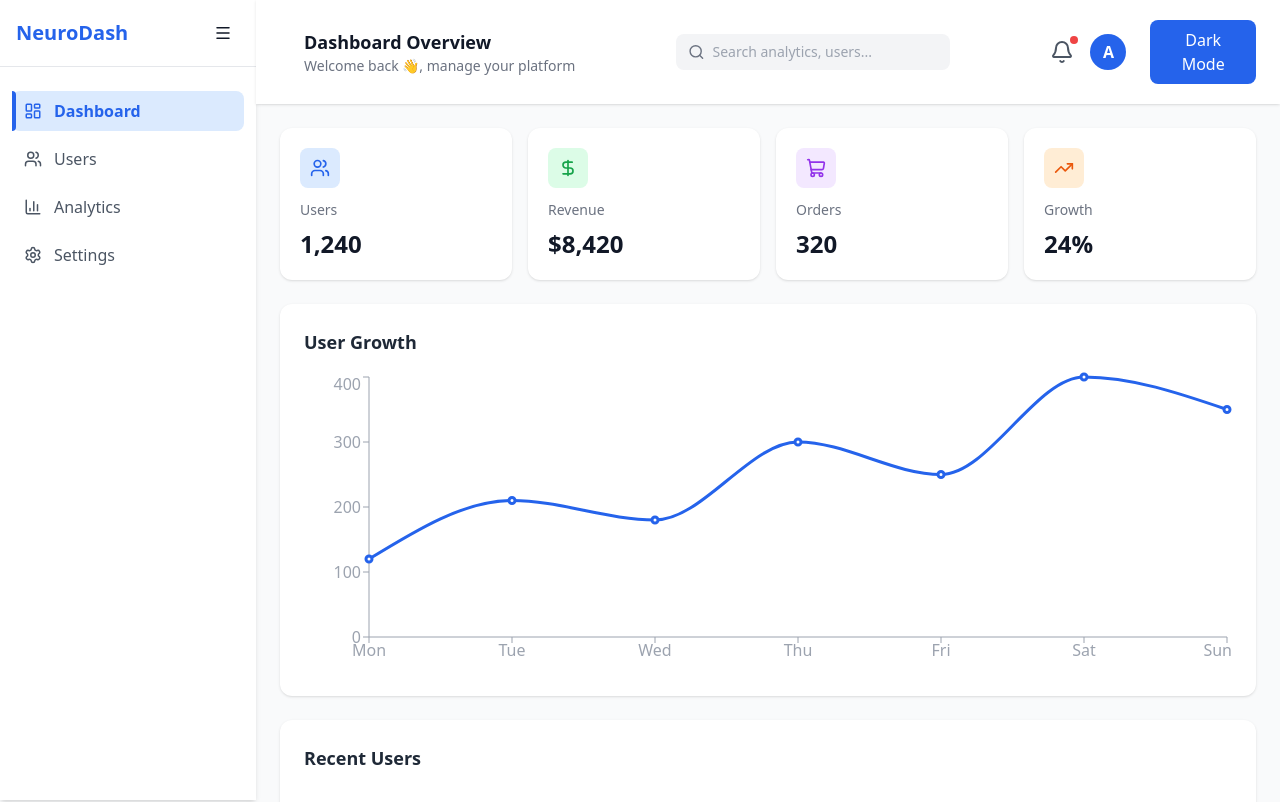
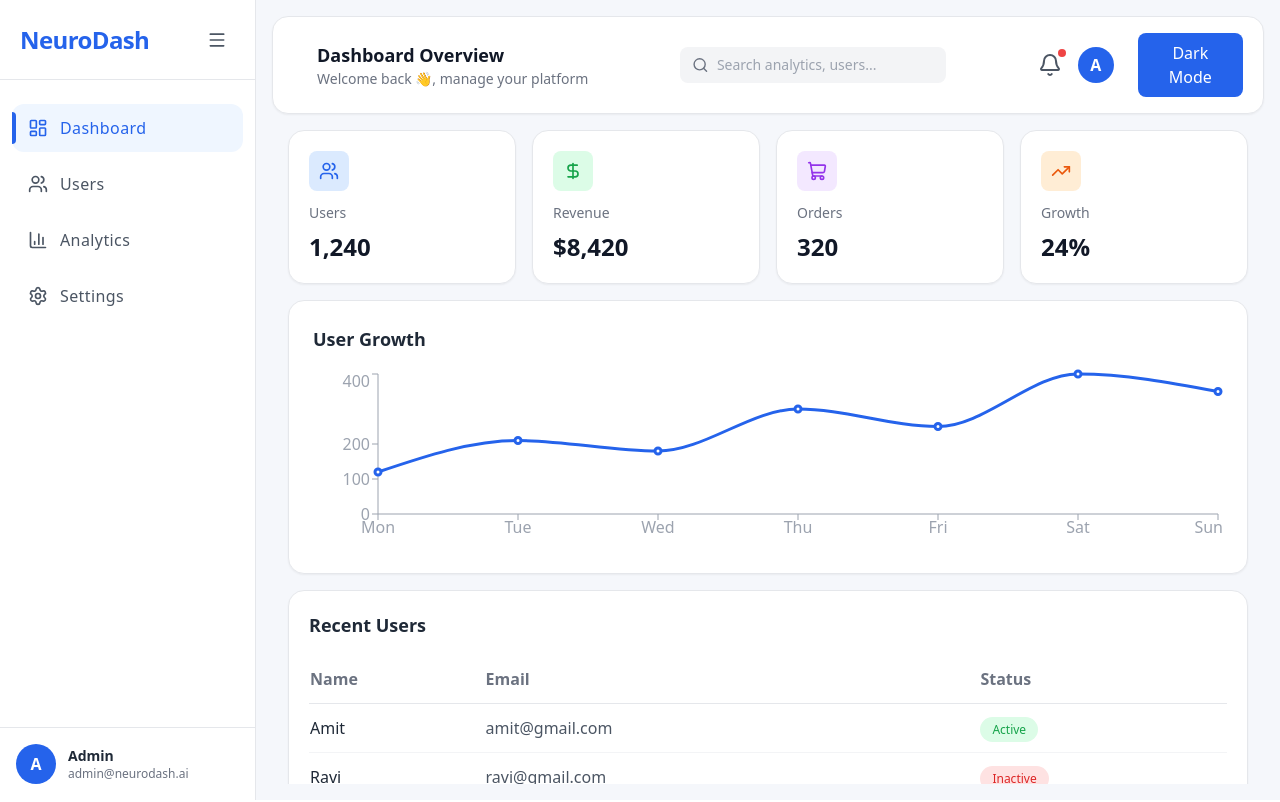
Before and after one commit to Anshcodeify45/Neuro_Saas, a React (Vite) app in the folder neuro-saas/: page /dashboard in a window 1280 px wide. Shown: the top 802 px of the page. Built offline with nearby package versions, Linux system fonts and the light colour scheme.

Commit message:
updated dashboard

```diff
--- a/neuro-saas/src/components/dashboard/ChartBox.jsx
+++ b/neuro-saas/src/components/dashboard/ChartBox.jsx
@@ -13,7 +13,7 @@ const data = [
 
 const ChartBox = () => {
   return (
-    <div className="bg-white dark:bg-gray-800 p-6 rounded-xl shadow">
+    <div className="bg-white dark:bg-gray-900 p-6 rounded-2xl border border-gray-200 dark:border-gray-800 shadow-sm">
 
       {/* TITLE */}
       <h2 className="text-lg font-semibold text-gray-800 dark:text-white mb-4">
@@ -21,7 +21,7 @@ const ChartBox = () => {
       </h2>
 
       {/* CHART */}
-      <ResponsiveContainer width="100%" height={300}>
+      <ResponsiveContainer width="100%" height={180}>
         <LineChart data={data}>
 
           <XAxis dataKey="name" stroke="#9CA3AF" />
--- a/neuro-saas/src/components/dashboard/SideBar.jsx
+++ b/neuro-saas/src/components/dashboard/SideBar.jsx
@@ -1,4 +1,4 @@
-import React, { useState } from "react";
+import React from "react";
 import { useLocation, Link } from "react-router-dom";
 import {
   LayoutDashboard,
@@ -8,70 +8,91 @@ import {
   Menu,
 } from "lucide-react";
 
-const Sidebar = () => {
+const Sidebar = ({ open, setOpen }) => {
   const location = useLocation();
-  const [open, setOpen] = useState(true);
 
   const menu = [
-    { name: "Dashboard", path: "/dashboard", icon: <LayoutDashboard size={18} /> },
-    { name: "Users", path: "/dashboard/users", icon: <Users size={18} /> },
-    { name: "Analytics", path: "/dashboard/analytics", icon: <BarChart3 size={18} /> },
-    { name: "Settings", path: "/dashboard/settings", icon: <Settings size={18} /> },
+    {
+      name: "Dashboard",
+      path: "/dashboard",
+      icon: <LayoutDashboard size={20} />,
+    },
+    {
+      name: "Users",
+      path: "/dashboard/users",
+      icon: <Users size={20} />,
+    },
+    {
+      name: "Analytics",
+      path: "/dashboard/analytics",
+      icon: <BarChart3 size={20} />,
+    },
+    {
+      name: "Settings",
+      path: "/dashboard/settings",
+      icon: <Settings size={20} />,
+    },
   ];
 
   return (
-    <div className={`h-screen transition-all duration-300
-          ${open ? "w-64" : "w-20"}
-          bg-white dark:bg-gray-900 shadow-md`}
+    <div
+      className={`h-full sticky top-0 bg-white dark:bg-gray-900 border-r border-gray-200 dark:border-gray-800 transition-all duration-300 flex flex-col
+      ${open ? "w-64" : "w-20"}`}
     >
-
-      {/* TOP */}
-      <div className="flex items-center justify-between p-4 border-b border-gray-200 dark:border-gray-700">
+      {/* HEADER */}
+      <div className="h-20 flex items-center justify-between px-5 border-b border-gray-200 dark:border-gray-800">
 
         {open && (
-          <h1 className="text-xl font-bold text-blue-600">
+          <h1 className="text-2xl font-bold tracking-tight text-blue-600">
             NeuroDash
           </h1>
         )}
 
         <button
           onClick={() => setOpen(!open)}
-          className="p-2 rounded-lg hover:bg-gray-100 dark:hover:bg-gray-700 transition"
+          className="p-2 rounded-xl hover:bg-gray-100 dark:hover:bg-gray-800 transition"
         >
-          <Menu size={18} />
+          <Menu
+            size={20}
+            className="text-gray-600 dark:text-gray-300"
+          />
         </button>
-
       </div>
 
       {/* MENU */}
-      <ul className="mt-6 space-y-2 px-3">
+      <div className="flex-1 px-3 py-6">
+        <ul className="space-y-2">
 
           {menu.map((item, i) => {
-          const active = location.pathname.startsWith(item.path);
+            const active = location.pathname === item.path;
 
             return (
               <li key={i}>
                 <Link
                   to={item.path}
-                className={`relative flex items-center gap-3 px-3 py-2 rounded-lg transition-all duration-200 group
+                  className={`group relative flex items-center gap-3 px-4 py-3 rounded-xl transition-all duration-200
                   ${
                     active
-                    ? "bg-blue-100 dark:bg-blue-900 text-blue-600 dark:text-blue-300 font-semibold"
-                    : "text-gray-600 dark:text-gray-300 hover:bg-gray-100 dark:hover:bg-gray-700"
+                      ? "bg-blue-50 dark:bg-blue-950/40 text-blue-600 dark:text-blue-400"
+                      : "text-gray-600 dark:text-gray-300 hover:bg-gray-100 dark:hover:bg-gray-800"
                   }`}
                 >
+                  {/* ACTIVE INDICATOR */}
+                  {active && (
+                    <span className="absolute left-0 top-2 bottom-2 w-1 rounded-r-full bg-blue-600"></span>
+                  )}
 
                   {/* ICON */}
-                <span className="text-lg">{item.icon}</span>
+                  <span className="flex items-center justify-center">
+                    {item.icon}
+                  </span>
 
-                {/* LABEL */}
-                {open && <span>{item.name}</span>}
-
-                {/* ACTIVE BAR */}
-                {active && (
-                  <span className="absolute left-0 top-0 h-full w-1 bg-blue-600 rounded-r-lg"></span>
+                  {/* TEXT */}
+                  {open && (
+                    <span className="font-medium tracking-wide">
+                      {item.name}
+                    </span>
                   )}
-
                 </Link>
               </li>
             );
@@ -79,6 +100,32 @@ const Sidebar = () => {
 
         </ul>
       </div>
+
+      {/* FOOTER */}
+      <div className="p-4 border-t border-gray-200 dark:border-gray-800">
+
+        <div className="flex items-center gap-3">
+
+          <div className="w-10 h-10 rounded-full bg-blue-600 text-white flex items-center justify-center font-semibold">
+            A
+          </div>
+
+          {open && (
+            <div>
+              <p className="text-sm font-semibold text-gray-800 dark:text-gray-200">
+                Admin
+              </p>
+
+              <p className="text-xs text-gray-500 dark:text-gray-400">
+                admin@neurodash.ai
+              </p>
+            </div>
+          )}
+
+        </div>
+
+      </div>
+    </div>
   );
 };
 
--- a/neuro-saas/src/components/dashboard/Stats.jsx
+++ b/neuro-saas/src/components/dashboard/Stats.jsx
@@ -35,7 +35,7 @@ const Stats = () => {
       {data.map((item, i) => (
         <div
           key={i}
-          className="bg-white dark:bg-gray-800 p-5 rounded-xl shadow hover:shadow-lg transition group"
+          className="bg-white dark:bg-gray-900 p-5 rounded-2xl border border-gray-200 dark:border-gray-800 shadow-sm hover:shadow-md transition"
         >
 
           {/* ICON */}
--- a/neuro-saas/src/components/dashboard/Table.jsx
+++ b/neuro-saas/src/components/dashboard/Table.jsx
@@ -8,7 +8,7 @@ const Table = () => {
   ];
 
   return (
-    <div className="bg-white dark:bg-gray-800 p-6 rounded-xl shadow">
+    <div className="bg-white dark:bg-gray-900 p-5 rounded-2xl border border-gray-200 dark:border-gray-800 shadow-sm">
 
       {/* TITLE */}
       <h2 className="text-lg font-semibold text-gray-800 dark:text-white mb-4">
--- a/neuro-saas/src/pages/Dashboard.jsx
+++ b/neuro-saas/src/pages/Dashboard.jsx
@@ -21,16 +21,16 @@ const Dashboard = () => {
   }, [dark]);
 
  return (
-  <div className="flex min-h-screen bg-gray-50 dark:bg-gray-900 text-gray-900 dark:text-white">
+  <div className="flex h-screen overflow-hidden bg-[#f5f7fb] dark:bg-gray-950 text-gray-900 dark:text-white">
 
     {/* SIDEBAR */}
     <Sidebar open={sidebarOpen} setOpen={setSidebarOpen} />
 
     {/* MAIN AREA */}
-    <div className="flex-1 flex flex-col transition-all duration-300">
+    <div div className="flex-1 flex flex-col p-4 transition-all duration-300">
 
       {/* TOPBAR */}
-      <div className="sticky top-0 z-50 flex justify-between items-center px-6 py-4 bg-white dark:bg-gray-800 shadow">
+      <div className="sticky top-3 z-50 flex justify-between items-center px-5 py-3 bg-white dark:bg-gray-900 rounded-2xl border border-gray-200 dark:border-gray-800 shadow-sm max-w-[1400px] mx-auto w-full">
 
         <Topbar />
 
@@ -44,7 +44,7 @@ const Dashboard = () => {
       </div>
 
       {/* CONTENT */}
-      <div className="p-6 space-y-6">
+      <div className="flex-1 flex flex-col overflow-y-auto p-4 gap-4">
         <Stats />
         <ChartBox />
         <Table />
```
Lines whose indentation alone changed are shown as unchanged.
